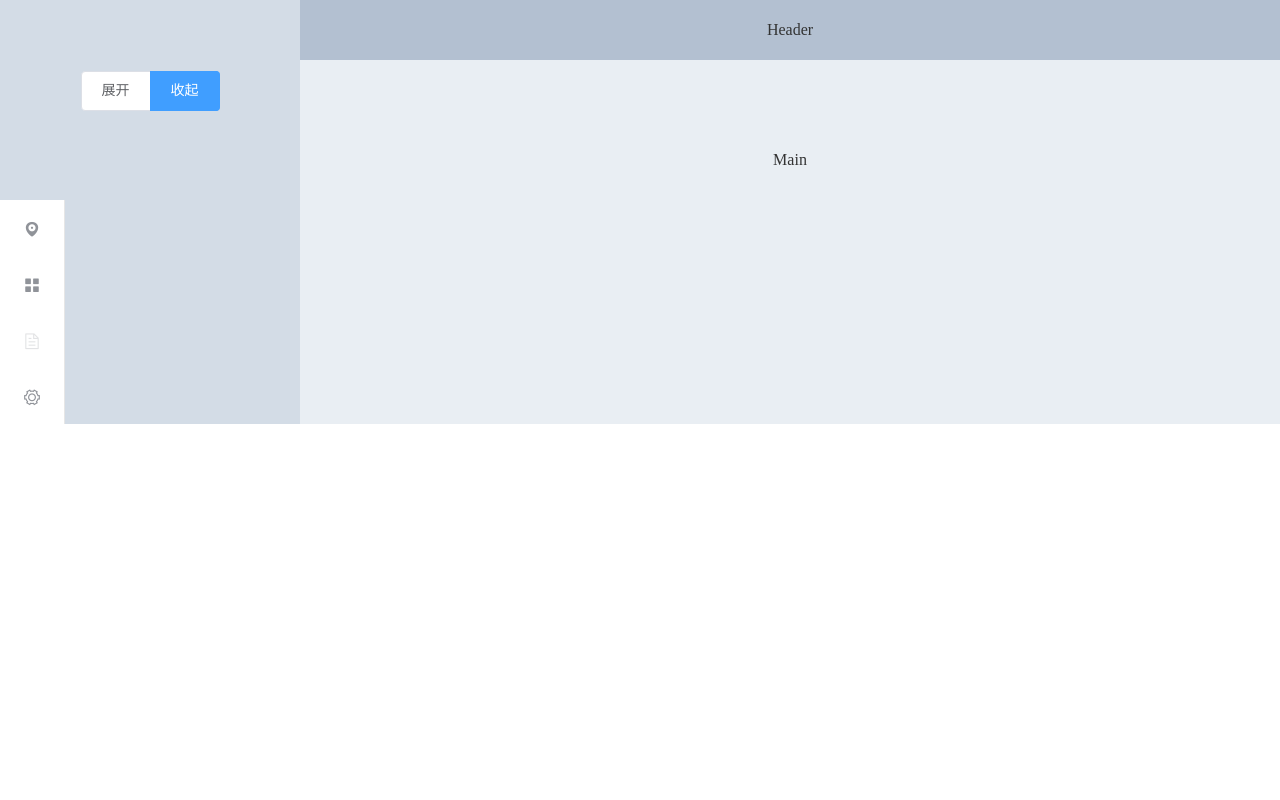
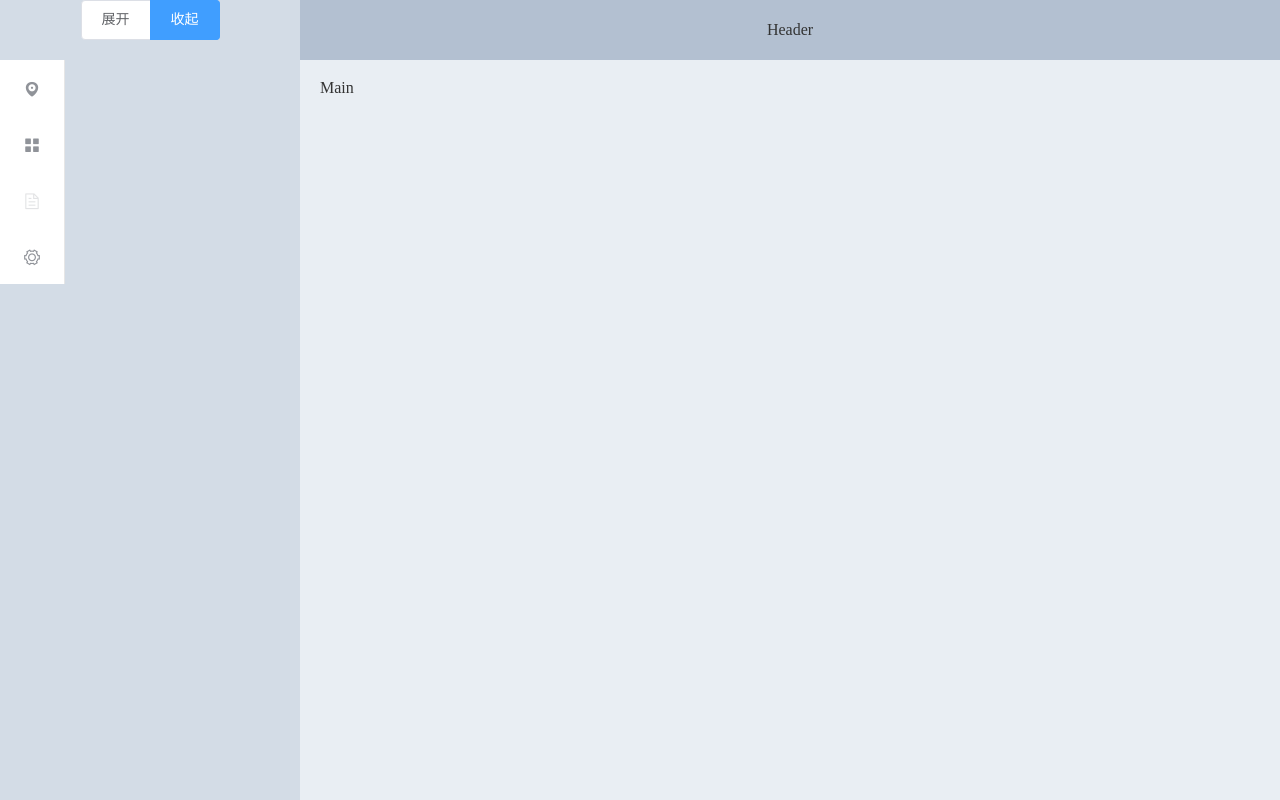
Before and after one commit to oblivioussing/el-vue-admin, a Vue app: page / in a window 1280 px wide. Built offline with nearby package versions, Linux system fonts and the light colour scheme.

Commit message:
home样式修改

```diff
--- a/src/App.vue
+++ b/src/App.vue
@@ -1,5 +1,5 @@
 <template>
-  <div>
+  <div class="h-100">
     <router-view/>
   </div>
 </template>
--- a/src/main.js
+++ b/src/main.js
@@ -19,8 +19,6 @@ import './styles/reset.css'
 import core from '@/utils/core'
 import request from '@/utils/request'
 
-console.log(core)
-
 window.$core = core
 window.$request = request
 
--- a/src/styles/common.scss
+++ b/src/styles/common.scss
@@ -0,0 +1,3 @@
+.h-100 {
+  height: 100%;
+}
--- a/src/styles/element-ui.scss
+++ b/src/styles/element-ui.scss
@@ -1,4 +1,4 @@
-.el-header, .el-footer {
+.el-header {
   background-color: #B3C0D1;
   color: #333;
   text-align: center;
@@ -9,25 +9,9 @@
   background-color: #D3DCE6;
   color: #333;
   text-align: center;
-  line-height: 200px;
 }
 
 .el-main {
   background-color: #E9EEF3;
   color: #333;
-  text-align: center;
-  line-height: 160px;
 }
-
-body > .el-container {
-  margin-bottom: 40px;
-}
-
-.el-container:nth-child(5) .el-aside,
-.el-container:nth-child(6) .el-aside {
-  line-height: 260px;
-}
-
-.el-container:nth-child(7) .el-aside {
-  line-height: 320px;
-}
--- a/src/styles/reset.css
+++ b/src/styles/reset.css
@@ -23,7 +23,8 @@ article, aside, details, figcaption, figure,
 footer, header, hgroup, menu, nav, section {
 	display: block;
 }
-body {
+html,body {
+	height: 100%;
 	line-height: 1;
 }
 ol, ul {
--- a/src/views/Home.vue
+++ b/src/views/Home.vue
@@ -1,11 +1,11 @@
 <template>
-  <el-container>
+  <el-container class="h-100">
     <el-aside>
       <el-radio-group v-model="isCollapse" style="margin-bottom: 20px;">
         <el-radio-button :label="false">展开</el-radio-button>
         <el-radio-button :label="true">收起</el-radio-button>
       </el-radio-group>
-      <el-menu default-active="1-4-1" class="el-menu-vertical-demo" @open="handleOpen" @close="handleClose" :collapse="isCollapse">
+      <el-menu default-active="1-4-1" class="el-menu-vertical-demo" :collapse="isCollapse">
         <el-submenu index="1">
           <template slot="title">
             <i class="el-icon-location"></i>
@@ -53,14 +53,8 @@ export default {
       isCollapse: true
     }
   },
-  methods: {
-    handleOpen(key, keyPath) {
-      console.log(key, keyPath)
-    },
-    handleClose(key, keyPath) {
-      console.log(key, keyPath)
-    }
-  }
+  created() {},
+  methods: {}
 }
 </script>
 
```
